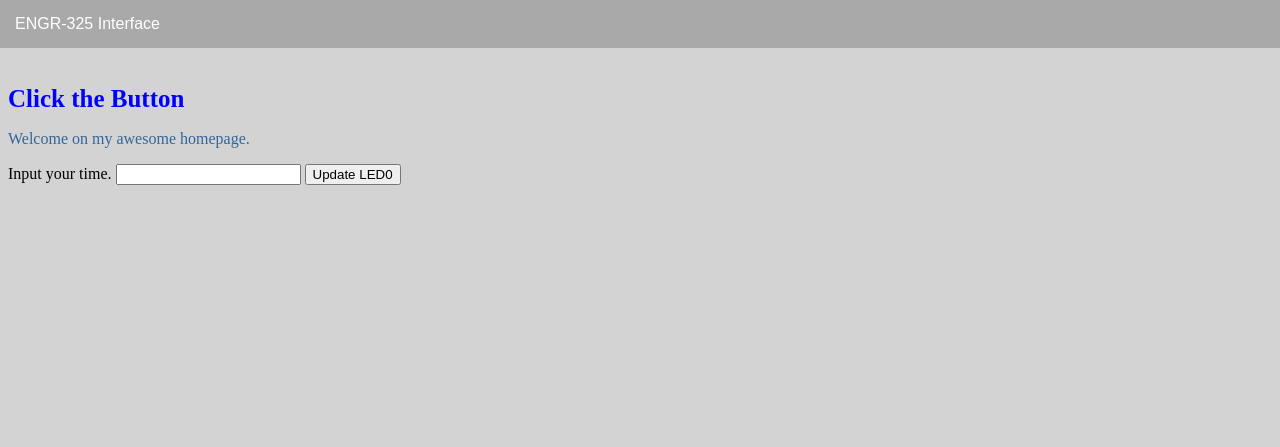
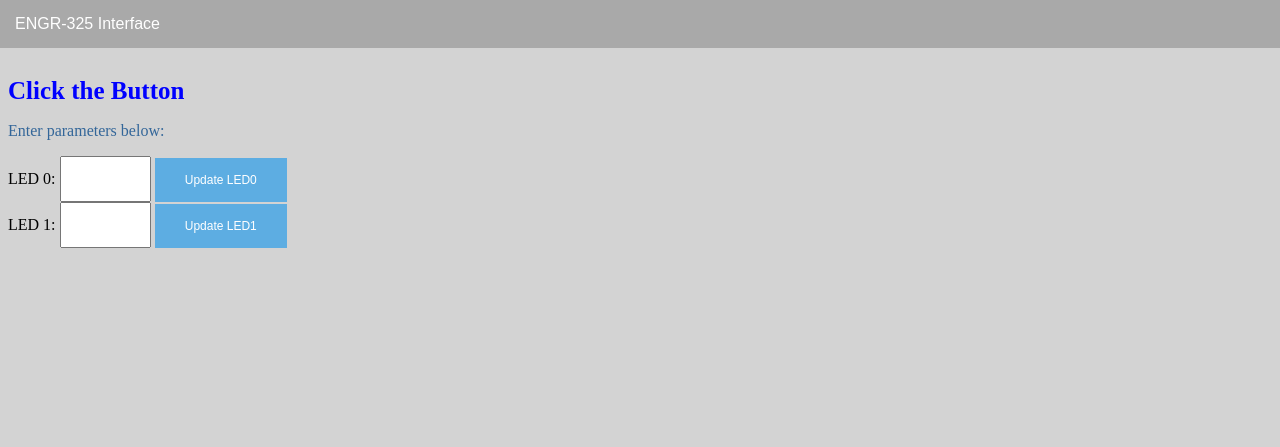
Before and after one commit to jondmanni/vertiGrow, a Flask app: page / in a window 1280 px wide. Shown: the top 447 px of the page. Run offline with Flask 2, Linux system fonts and the light colour scheme.

Commit message:
Added some things.

```diff
--- a/app.py
+++ b/app.py
@@ -1,6 +1,6 @@
 from flask import Flask, render_template, request
 import json
-from test import test_method, LED0_update
+from test import test_method, LED0_update, LED1_update
 app = Flask(__name__)
 
 @app.route("/")
@@ -13,14 +13,15 @@ def signUp():
 
 @app.route("/LED0", methods=['POST'])
 def LED0():
-    LED0_time = request.form['LED0_time'];
-    return LED0_update(LED0_time);
+    LED0_time = request.form['LED0'];
+    LED0_update(LED0_time);
+    return json.dumps({'status':'OK','LED0_time':LED0_time});
 
-@app.route("/signUpUser", methods=['POST'])
-def signUpUser():
-    user = request.form['username'];
-    password = request.form['password'];
-    return json.dumps({'status':'OK','user':user,'pass':password});
+@app.route("/LED1", methods=['POST'])
+def LED1():
+    LED1_time = request.form['LED1'];
+    LED1_update(LED1_time);
+    return json.dumps({'status':'OK','LED1_time':LED1_time});
 
 @app.route("/test")
 def test():
--- a/buttonStatus.txt
+++ b/buttonStatus.txt
@@ -1,2 +1,2 @@
-ON,10,0,
-ON,05,0,
+ON,3,1,
+ON,7,1,
--- a/static/css/style.css
+++ b/static/css/style.css
@@ -37,7 +37,7 @@ h2, .full-width {
 	font-size: 16px;
 }
 #content{
-	padding-top: 3.75rem;
+	padding-top: 3.25rem;
 	width: 50%;
 }
 #form_content{
@@ -55,3 +55,26 @@ a {
   color: red;
   font-size: 16px;
 }
+.button {
+    background-color: #5DADE2; /* Blue */
+    border: none;
+    color: white;
+    padding: 15px 30px;
+    text-align: center;
+    text-decoration: none;
+    font-size: 12px;
+    cursor: pointer;
+    float: center;
+}
+.button:hover {
+    background-color: #2E86C1;
+}
+.button:disabled {
+    background-color: #AED6F1;
+		cursor: default;
+}
+input {
+    width: 10%;
+		font-size: 16px;
+		padding: 12px 12px 12px 12px;
+}
--- a/static/script.js
+++ b/static/script.js
@@ -1,10 +1,38 @@
+//http://stackoverflow.com/questions/3773582/jquery-countdown-status-to-show-in-button
+
+$.fn.timedDisable = function(time) {
+  if (time == null) {
+    time = 5;
+  }
+  var seconds = Math.ceil(time); // Calculate the number of seconds
+  return $(this).each(function() {
+    $(this).attr('disabled', 'disabled');
+    var disabledElem = $(this);
+    var originalText = this.innerHTML; // Remember the original text content
+
+    // append the number of seconds to the text
+    disabledElem.text(originalText + ' (' + seconds + ')');
+
+    // do a set interval, using an interval of 1000 milliseconds
+    //     and clear it after the number of seconds counts down to 0
+    var interval = setInterval(function() {
+        seconds = seconds - 1;
+      // decrement the seconds and update the text
+      disabledElem.text(originalText + ' (' + seconds + ')');
+      if (seconds === 0) { // once seconds is 0...
+        disabledElem.removeAttr('disabled')
+          .text(originalText); //reset to original text
+        clearInterval(interval); // clear interval
+      }
+    }, 1000);
+  });
+};
+
 $(function() {
-    $('button').click(function() {
-        var user = $('#txtUsername').val();
-        var pass = $('#txtPassword').val();
+    $('#LED0').click(function() {
         $.ajax({
-            //url: '/signUpUser',
-            url: '/test',
+            //url: '/LEDS',
+            url: '/LED0',
             data: $('form').serialize(),
             type: 'POST',
             success: function(response) {
@@ -14,5 +42,24 @@ $(function() {
                 console.log(error);
             }
         });
+        $(this).timedDisable($('#LED0_time').val());
     });
 });
+
+$(function() {
+    $('#LED1').click(function() {
+        $.ajax({
+            //url: '/LEDS',
+            url: '/LED1',
+            data: $('form').serialize(),
+            type: 'POST',
+            success: function(response) {
+                console.log(response);
+            },
+            error: function(error) {
+                console.log(error);
+            }
+        });
+        $(this).timedDisable($('#LED1_time').val());
+    });
+});
--- a/templates/base.html
+++ b/templates/base.html
@@ -3,7 +3,7 @@
   <head>
     {% block head %}
     <link rel="stylesheet" type="text/css" href="static/css/style.css" media="screen">
-    <link rel="stylesheet" href="{{ url_for('static', filename='style.css') }}">
+    <link rel="stylesheet" href="{{ url_for('static', filename='css/style.css') }}">
     <title>{% block title %}{% endblock %} - ENGR-325</title>
     {% endblock %}
   </head>
--- a/templates/child.html
+++ b/templates/child.html
@@ -2,17 +2,24 @@
 {% block title %}Index{% endblock %}
 {% block head %}
   {{ super() }}
+  <link rel="stylesheet" href="{{ url_for('static', filename='css/style.css') }}">
   <style type="text/css">
     .important { color: #336699; }
   </style>
+  <script src="static/jquery-3.1.1.min.js"> </script>
+  <script src="static/script.js"></script>
 {% endblock %}
 {% block content %}
   <h1>Click the Button</h1>
   <p class="important">
-    Welcome on my awesome homepage.
-  <form action="/LED0" method="post">
-    Input your time.
-    <input name="LED0_time">
-    <button type="">Update LED0</button>
+    Enter parameters below:
+  <form action="/" method="post" role="form">
+    LED 0:
+    <input name="LED0" id="LED0_time">
+    <button type="button" class="button" id="LED0">Update LED0</button>
+    <br>
+    LED 1:
+    <input name="LED1" id="LED1_time">
+    <button type="button" class="button" id="LED1">Update LED1</button>
   </form>
 {% endblock %}
```
Also changed, not shown: raspi.py (+2 -6 lines), test.py (+26 -2 lines), 1 other file.
